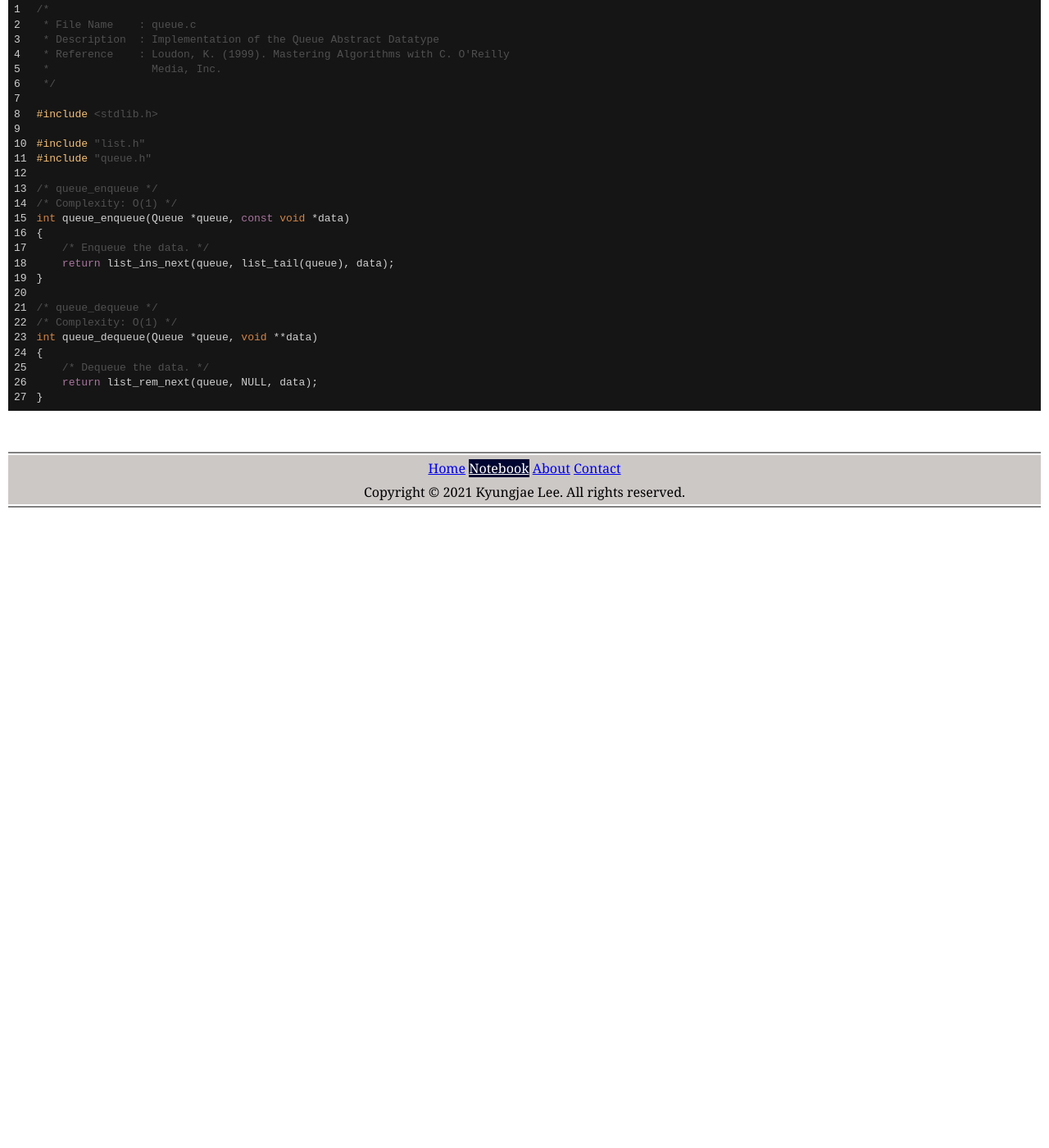
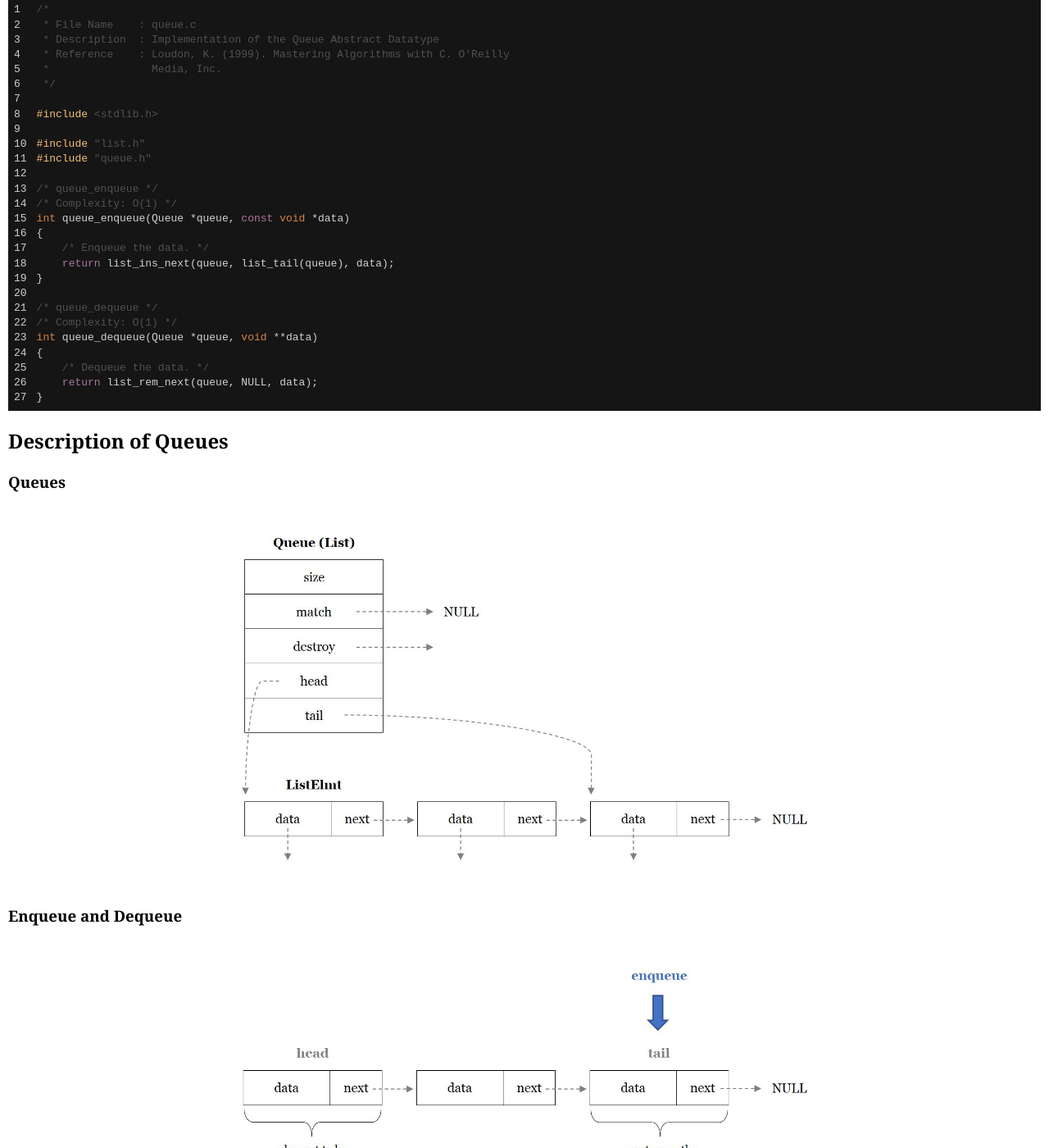
Before and after one commit to kyungjae-lee/kyungjae-lee.github.io, a Jekyll site: the page built from _posts/data-structures/2021-02-05-queues.md, in a window 1280 px wide and 1400 px high, scrolled down 1139 px. Shown: the whole window at 82% size. Built offline with Jekyll 4.4.1, drawn with Linux system fonts in a browser that asks for light colours; before the commit the page ends 1769 px from its top, so only the background shows below that.

Commit message:
Update 'stacks', 'queues' notes

````diff
--- a/_posts/data-structures/2021-02-05-queues.md
+++ b/_posts/data-structures/2021-02-05-queues.md
@@ -68,3 +68,13 @@ int queue_dequeue(Queue *queue, void **data)
     return list_rem_next(queue, NULL, data);
 }
 ```
+
+## Description of Queues
+
+### Queues
+
+![Queues]({{site.baseurl}}/img/data-structures/queues.jpg){:.inline-img-w700}
+
+### Enqueue and Dequeue
+
+![enqueue_dequeue]({{site.baseurl}}/img/data-structures/enqueue_dequeue.jpg){:.inline-img-w700}
````
Also changed, not shown: _posts/data-structures/2021-02-04-stacks.md (+4 -0 lines), img/data-structures/enqueue_dequeue.jpg (added), img/data-structures/queues.jpg (added), img/data-structures/stacks_push_pop.jpg (added), 1 other file.
